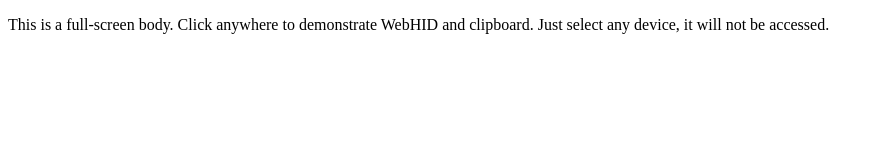
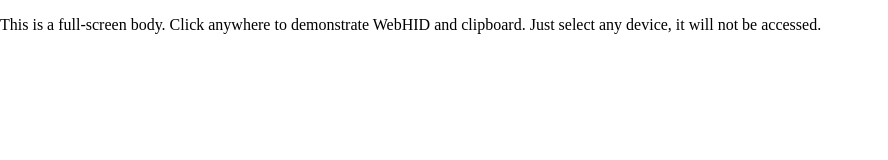
Before and after one commit to hid-and-run/hid-and-run.github.io, a plain HTML site: page index.html in a window 1280 px wide. Shown: the whole page, without its empty margins (0-888 px from the left). Drawn offline with Linux system fonts and the light colour scheme.

Commit message:
Update index.html

```diff
--- a/index.html
+++ b/index.html
@@ -4,9 +4,9 @@
     <meta charset="UTF-8">
     <meta name="viewport" content="width=device-width, initial-scale=1.0">
     <style>
-      body {
-        width: 100%;
-        height: 100%;
+      html, body {
+          margin: 0;
+          height: 100%;
       }
     </style>
     <script>
```
